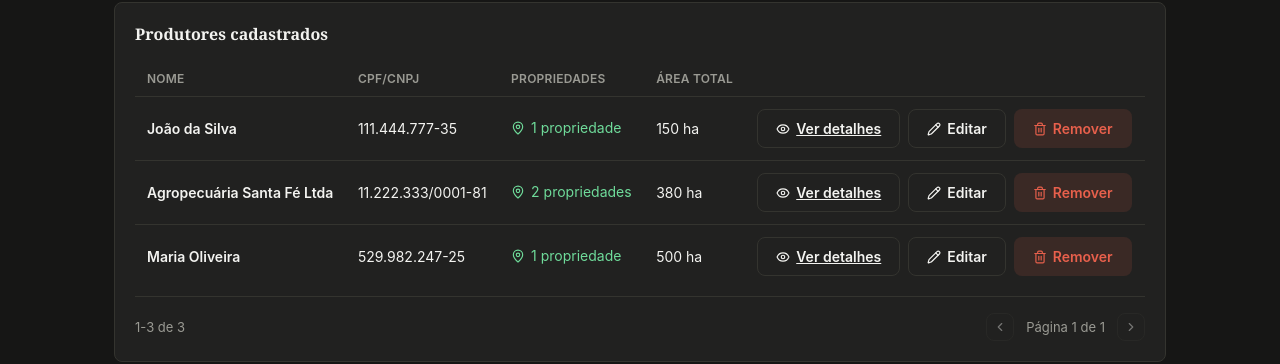
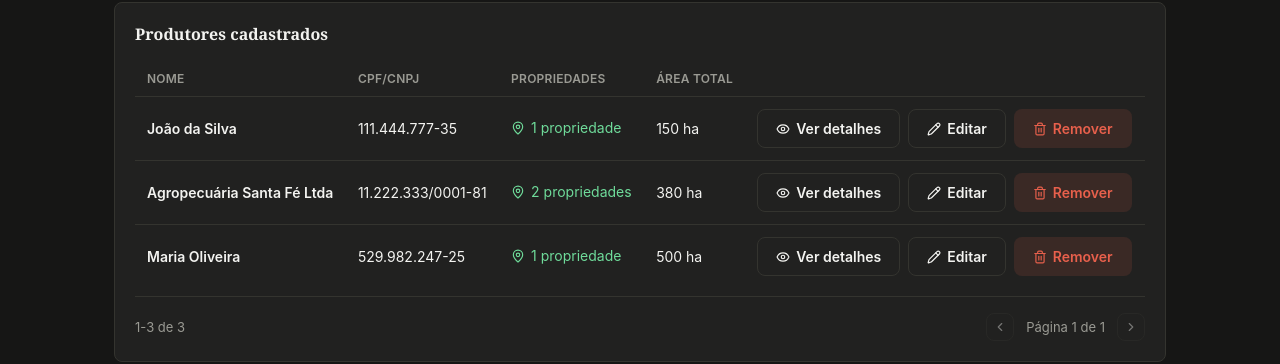
Before and after one commit to lucasdasilva182/brain-ag, a React (Vite) app in the folder frontend/: page /produtores in a window 1280 px wide. Shown: the part 226-590 px from the top of the page. Built offline with nearby package versions, Linux system fonts and the light colour scheme; no server answers.

Commit message:
style(frontend): remove underline from producer links

```diff
--- a/frontend/src/components/organisms/produtores/ProdutorForm.tsx
+++ b/frontend/src/components/organisms/produtores/ProdutorForm.tsx
@@ -15,7 +15,7 @@ const Form = styled.form`
 
 const Campo = styled.div`
   flex: 1;
-  min-width: 200px;
+  min-width: 250px;
 `;
 
 interface ProdutorFormProps {
@@ -55,11 +55,7 @@ export function ProdutorForm({
         setNome('');
       }
     } catch (erroCapturado) {
-      setErro(
-        erroCapturado instanceof Error
-          ? erroCapturado.message
-          : String(erroCapturado),
-      );
+      setErro(erroCapturado instanceof Error ? erroCapturado.message : String(erroCapturado));
     } finally {
       setEnviando(false);
     }
--- a/frontend/src/components/organisms/produtores/ProdutorList.tsx
+++ b/frontend/src/components/organisms/produtores/ProdutorList.tsx
@@ -63,7 +63,12 @@ export function ProdutorList({ produtores, onEditar, onRemover }: ProdutorListPr
       label: '',
       render: (produtor) => (
         <Acoes>
-          <Button as={Link} to={`/produtores/${produtor.id}`} $variant="secondary">
+          <Button
+            as={Link}
+            to={`/produtores/${produtor.id}`}
+            $variant="secondary"
+            style={{ textDecoration: 'none' }}
+          >
             <Eye size={14} />
             Ver detalhes
           </Button>
```
